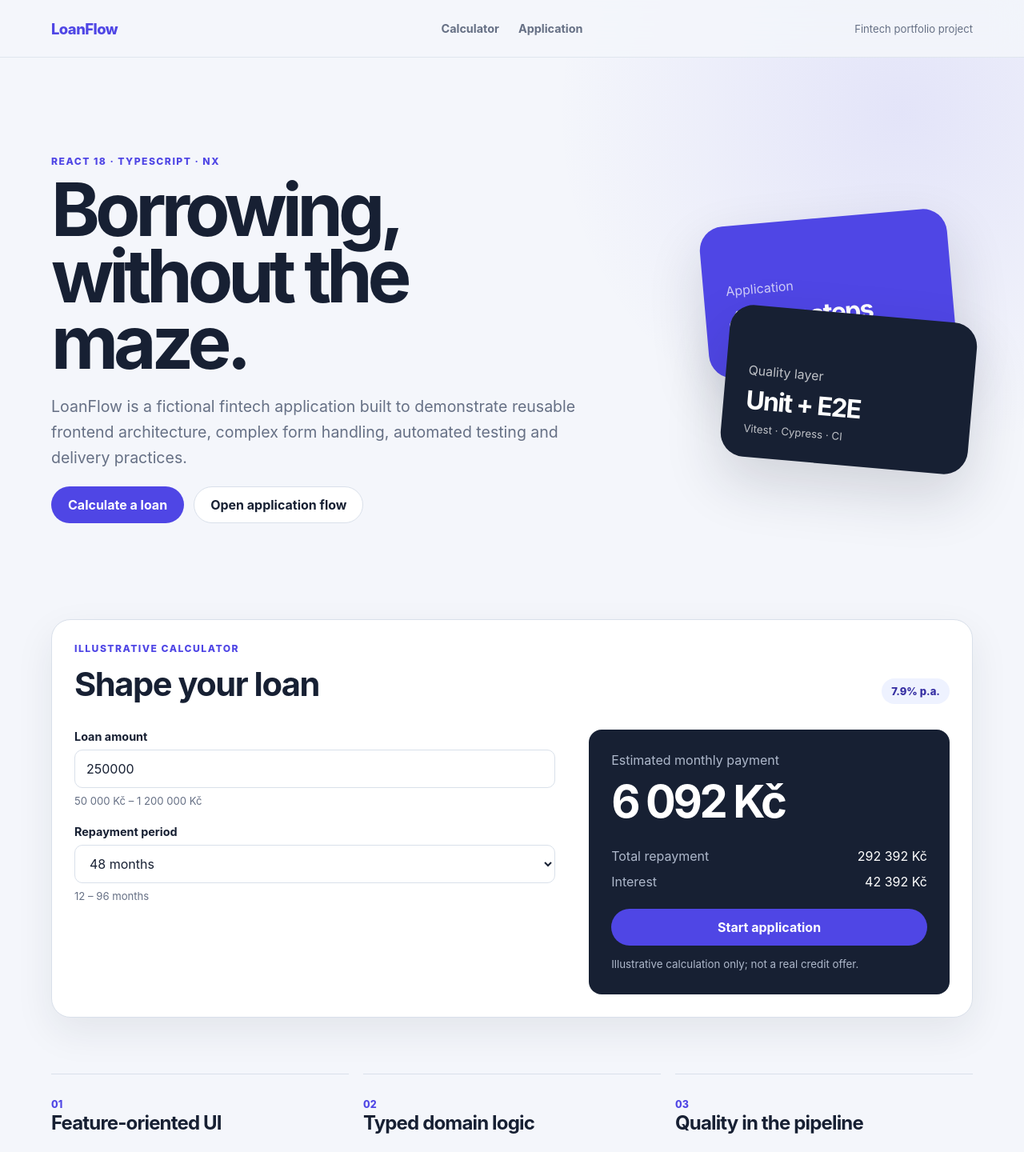
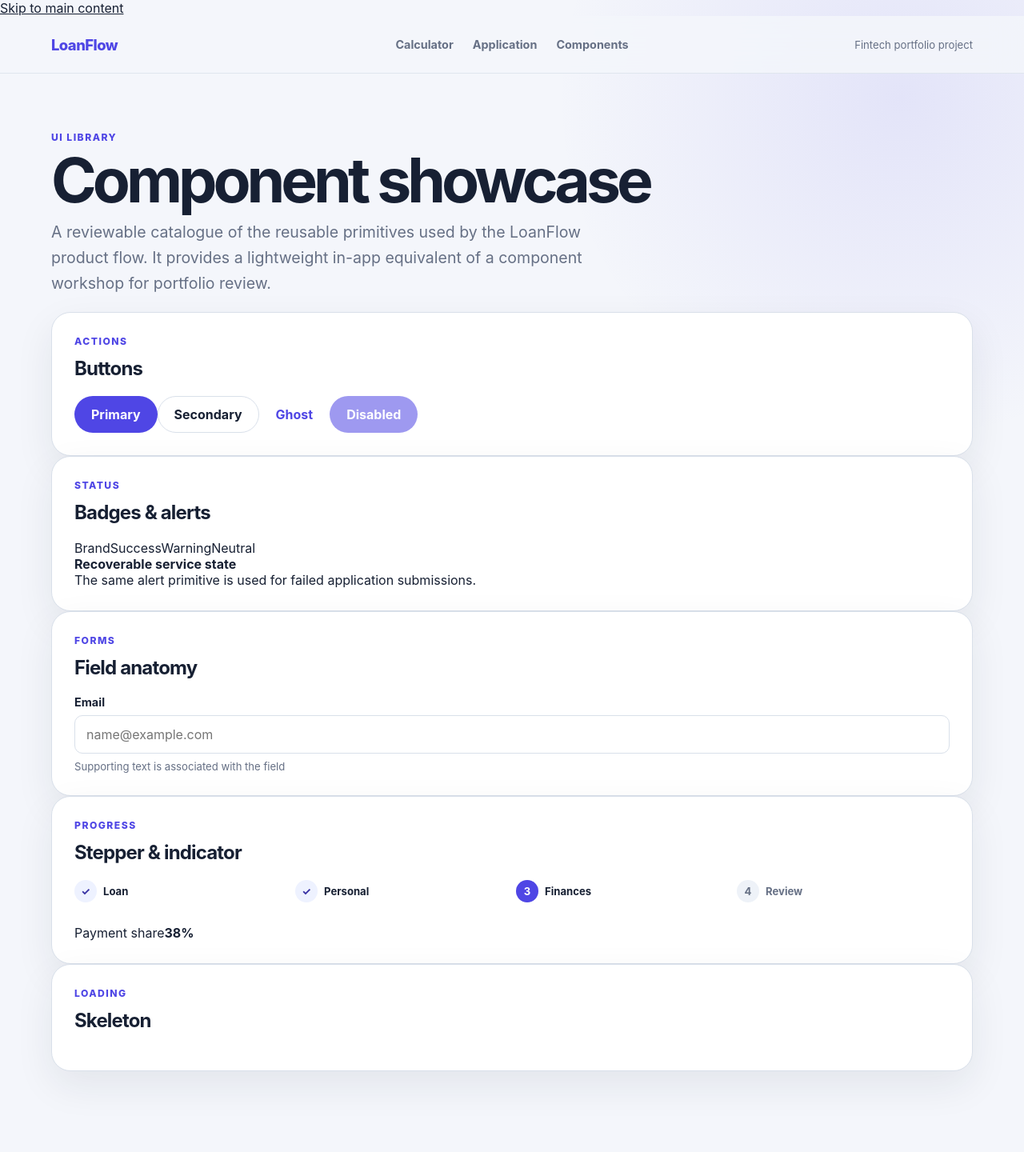
Before and after one commit to Kamilla29/loanflow-web, a React (Vite) app in the folder apps/loanflow/: page /components in a window 1280 px wide. Before the commit this address led to /. Shown: the top 1440 px of the page at 80% size. Built offline with nearby package versions, Linux system fonts and the light colour scheme.

Commit message:
feat: add reusable UI showcase and final app shell

```diff
--- a/apps/loanflow/index.html
+++ b/apps/loanflow/index.html
@@ -3,8 +3,9 @@
   <head>
     <meta charset="UTF-8" />
     <meta name="viewport" content="width=device-width, initial-scale=1.0" />
-    <meta name="description" content="LoanFlow — a React and TypeScript fintech portfolio project." />
-    <title>LoanFlow</title>
+    <meta name="description" content="LoanFlow — a production-style React and TypeScript fintech portfolio project." />
+    <meta name="theme-color" content="#f7f8fc" />
+    <title>LoanFlow · React fintech portfolio project</title>
   </head>
   <body>
     <div id="root"></div>
--- a/apps/loanflow/src/app/App.tsx
+++ b/apps/loanflow/src/app/App.tsx
@@ -2,72 +2,18 @@ import { Link, Navigate, Route, Routes } from 'react-router-dom';
 import { LoanCalculator } from './loan/LoanCalculator';
 import { ApplicationWizard } from './application/ApplicationWizard';
 import { ApplicationStatus } from './status/ApplicationStatus';
+import { ComponentShowcase } from './components/ComponentShowcase';
 
 function HomePage() {
   return (
     <main id="main-content" className="page-shell home-page">
-      <section className="hero">
-        <div className="hero__content">
-          <p className="eyebrow">React 18 · TypeScript · Nx</p>
-          <h1>Borrowing,<br />without the maze.</h1>
-          <p className="hero__lead">
-            LoanFlow is a fictional fintech application built to demonstrate reusable frontend architecture,
-            complex form handling, automated testing and delivery practices.
-          </p>
-          <div className="hero__actions">
-            <a className="lf-button lf-button--primary" href="#calculator">Calculate a loan</a>
-            <Link className="lf-button lf-button--secondary" to="/apply">Open application flow</Link>
-          </div>
-        </div>
-        <div className="hero__visual" aria-hidden="true">
-          <div className="visual-card visual-card--primary">
-            <span>Application</span>
-            <strong>4 clear steps</strong>
-            <small>validated · resumable · testable</small>
-          </div>
-          <div className="visual-card visual-card--secondary">
-            <span>Quality layer</span>
-            <strong>Unit + E2E</strong>
-            <small>Vitest · Cypress · CI</small>
-          </div>
-        </div>
-      </section>
-
-      <section id="calculator" className="section-block">
-        <LoanCalculator />
-      </section>
-
-      <section className="architecture-grid section-block" aria-label="Project architecture highlights">
-        <article><span>01</span><h2>Feature-oriented UI</h2><p>Routes and product flows live in the app, while reusable UI stays in a shared Nx library.</p></article>
-        <article><span>02</span><h2>Typed domain logic</h2><p>Loan calculations and validation rules are isolated from presentation and covered by unit tests.</p></article>
-        <article><span>03</span><h2>Quality in the pipeline</h2><p>Type checks, unit tests, production build and Cypress journeys run as one CI quality gate.</p></article>
-      </section>
+      <section className="hero"><div className="hero__content"><p className="eyebrow">React 18 · TypeScript · Nx</p><h1>Borrowing,<br/>without the maze.</h1><p className="hero__lead">LoanFlow is a fictional fintech application built to demonstrate reusable frontend architecture, complex form handling, resilient UI states and automated quality practices.</p><div className="hero__actions"><a className="lf-button lf-button--primary" href="#calculator">Calculate a loan</a><Link className="lf-button lf-button--secondary" to="/apply">Open application flow</Link></div></div><div className="hero__visual" aria-hidden="true"><div className="visual-card visual-card--primary"><span>Application</span><strong>4 clear steps</strong><small>validated · resumable · testable</small></div><div className="visual-card visual-card--secondary"><span>Quality layer</span><strong>Unit + E2E</strong><small>Vitest · Cypress · CI</small></div></div></section>
+      <section id="calculator" className="section-block"><LoanCalculator/></section>
+      <section className="architecture-grid section-block" aria-label="Project architecture highlights"><article><span>01</span><h2>Feature-oriented UI</h2><p>Routes orchestrate the product journey while reusable primitives stay in an Nx UI library.</p></article><article><span>02</span><h2>Typed domain logic</h2><p>Calculations, affordability rules and validation are isolated from presentation and unit tested.</p></article><article><span>03</span><h2>Failure-aware UX</h2><p>Persistent drafts, loading states and recoverable API failures are first-class product states.</p></article></section>
     </main>
   );
 }
 
 export function App() {
-  return (
-    <div className="app-shell">
-      <a className="skip-link" href="#main-content">Skip to main content</a>
-      <header className="topbar">
-        <Link className="brand" to="/">LoanFlow</Link>
-        <nav className="topbar__nav" aria-label="Primary navigation">
-          <a href="/#calculator">Calculator</a>
-          <Link to="/apply">Application</Link>
-        </nav>
-        <span className="topbar__meta">Fintech portfolio project</span>
-      </header>
-      <Routes>
-        <Route path="/" element={<HomePage />} />
-        <Route path="/apply" element={<ApplicationWizard />} />
-        <Route path="/status/:applicationId" element={<ApplicationStatus />} />
-        <Route path="*" element={<Navigate to="/" replace />} />
-      </Routes>
-      <footer className="footer">
-        <span>LoanFlow · fictional portfolio product</span>
-        <a href="https://github.com/Kamilla29/loanflow-web">GitHub</a>
-      </footer>
-    </div>
-  );
+  return <div className="app-shell"><a className="skip-link" href="#main-content">Skip to main content</a><header className="topbar"><Link className="brand" to="/">LoanFlow</Link><nav className="topbar__nav" aria-label="Primary navigation"><a href="/#calculator">Calculator</a><Link to="/apply">Application</Link><Link to="/components">Components</Link></nav><span className="topbar__meta">Fintech portfolio project</span></header><Routes><Route path="/" element={<HomePage/>}/><Route path="/apply" element={<ApplicationWizard/>}/><Route path="/status/:applicationId" element={<ApplicationStatus/>}/><Route path="/components" element={<ComponentShowcase/>}/><Route path="*" element={<Navigate to="/" replace/>}/></Routes><footer className="footer"><span>LoanFlow · fictional portfolio product</span><span>React · TypeScript · Quality engineering</span></footer></div>;
 }
--- /dev/null
+++ b/apps/loanflow/src/app/components/ComponentShowcase.tsx
@@ -0,0 +1,16 @@
+import { Alert, Badge, Button, Card, FormField, ProgressBar, Skeleton, Stepper } from '@loanflow/ui';
+
+export function ComponentShowcase() {
+  return (
+    <main id="main-content" className="page-shell showcase-page">
+      <p className="eyebrow">UI library</p><h1 className="page-title">Component showcase</h1><p className="page-lead">A reviewable catalogue of the reusable primitives used by the LoanFlow product flow. It provides a lightweight in-app equivalent of a component workshop for portfolio review.</p>
+      <div className="showcase-grid">
+        <Card><p className="eyebrow">Actions</p><h2>Buttons</h2><div className="showcase-row"><Button>Primary</Button><Button variant="secondary">Secondary</Button><Button variant="ghost">Ghost</Button><Button disabled>Disabled</Button></div></Card>
+        <Card><p className="eyebrow">Status</p><h2>Badges & alerts</h2><div className="showcase-row"><Badge>Brand</Badge><Badge tone="success">Success</Badge><Badge tone="warning">Warning</Badge><Badge tone="neutral">Neutral</Badge></div><Alert title="Recoverable service state" tone="danger">The same alert primitive is used for failed application submissions.</Alert></Card>
+        <Card><p className="eyebrow">Forms</p><h2>Field anatomy</h2><FormField label="Email" htmlFor="showcase-email" hint="Supporting text is associated with the field"><input id="showcase-email" className="lf-input" placeholder="name@example.com" /></FormField></Card>
+        <Card><p className="eyebrow">Progress</p><h2>Stepper & indicator</h2><Stepper labels={['Loan','Personal','Finances','Review']} activeIndex={2}/><ProgressBar value={38} label="Payment share"/></Card>
+        <Card><p className="eyebrow">Loading</p><h2>Skeleton</h2><Skeleton lines={4}/></Card>
+      </div>
+    </main>
+  );
+}
--- a/apps/loanflow/src/main.tsx
+++ b/apps/loanflow/src/main.tsx
@@ -5,14 +5,11 @@ import { BrowserRouter } from 'react-router-dom';
 import { App } from './app/App';
 import '@loanflow/ui/styles.css';
 import './app/app.css';
-import './app/polish.css';
 
 const queryClient = new QueryClient({
   defaultOptions: {
-    queries: {
-      retry: 1,
-      refetchOnWindowFocus: false
-    }
+    queries: { retry: 1, refetchOnWindowFocus: false },
+    mutations: { retry: 0 }
   }
 });
 
--- a/libs/ui/src/index.ts
+++ b/libs/ui/src/index.ts
@@ -1,4 +1,8 @@
+export { Alert } from './lib/Alert';
+export { Badge } from './lib/Badge';
 export { Button } from './lib/Button';
 export { Card } from './lib/Card';
 export { FormField } from './lib/FormField';
+export { ProgressBar } from './lib/ProgressBar';
+export { Skeleton } from './lib/Skeleton';
 export { Stepper } from './lib/Stepper';
--- /dev/null
+++ b/libs/ui/src/lib/Alert.tsx
@@ -0,0 +1,4 @@
+import type { PropsWithChildren } from 'react';
+export function Alert({ title, tone = 'info', children }: PropsWithChildren<{ title: string; tone?: 'info' | 'danger' | 'success' }>) {
+  return <div className={`lf-alert lf-alert--${tone}`} role={tone === 'danger' ? 'alert' : 'status'}><strong>{title}</strong><div>{children}</div></div>;
+}
--- /dev/null
+++ b/libs/ui/src/lib/Badge.tsx
@@ -0,0 +1,4 @@
+import type { PropsWithChildren } from 'react';
+export function Badge({ tone = 'brand', children }: PropsWithChildren<{ tone?: 'brand' | 'success' | 'warning' | 'neutral' }>) {
+  return <span className={`lf-badge lf-badge--${tone}`}>{children}</span>;
+}
--- /dev/null
+++ b/libs/ui/src/lib/ProgressBar.tsx
@@ -0,0 +1,20 @@
+export function ProgressBar({ value, label }: { value: number; label: string }) {
+  const normalized = Math.max(0, Math.min(100, value));
+  const rounded = Math.round(normalized);
+
+  return (
+    <div className="lf-progress">
+      <div className="lf-progress__header"><span>{label}</span><strong>{rounded}%</strong></div>
+      <div
+        className="lf-progress__track"
+        role="progressbar"
+        aria-label={label}
+        aria-valuemin={0}
+        aria-valuemax={100}
+        aria-valuenow={rounded}
+      >
+        <span style={{ width: `${normalized}%` }} />
+      </div>
+    </div>
+  );
+}
--- /dev/null
+++ b/libs/ui/src/lib/Skeleton.tsx
@@ -0,0 +1,3 @@
+export function Skeleton({ lines = 3 }: { lines?: number }) {
+  return <div className="lf-skeleton" aria-hidden="true">{Array.from({ length: lines }, (_, index) => <span key={index} />)}</div>;
+}
--- a/libs/ui/src/lib/Stepper.tsx
+++ b/libs/ui/src/lib/Stepper.tsx
@@ -1,19 +1,10 @@
-type StepperProps = {
-  labels: string[];
-  activeIndex: number;
-};
-
+type StepperProps = { labels: string[]; activeIndex: number };
 export function Stepper({ labels, activeIndex }: StepperProps) {
   return (
     <ol className="lf-stepper" aria-label="Application progress">
       {labels.map((label, index) => (
-        <li
-          className={`lf-stepper__item ${index === activeIndex ? 'is-active' : ''} ${index < activeIndex ? 'is-complete' : ''}`.trim()}
-          key={label}
-          aria-current={index === activeIndex ? 'step' : undefined}
-        >
-          <span className="lf-stepper__number">{index + 1}</span>
-          <span>{label}</span>
+        <li className={`lf-stepper__item ${index === activeIndex ? 'is-active' : ''} ${index < activeIndex ? 'is-complete' : ''}`.trim()} key={label} aria-current={index === activeIndex ? 'step' : undefined}>
+          <span className="lf-stepper__number" aria-hidden="true">{index < activeIndex ? '✓' : index + 1}</span><span>{label}</span>
         </li>
       ))}
     </ol>
```
Also changed, not shown: apps/loanflow/src/app/polish.css (deleted, +0 -81 lines).
